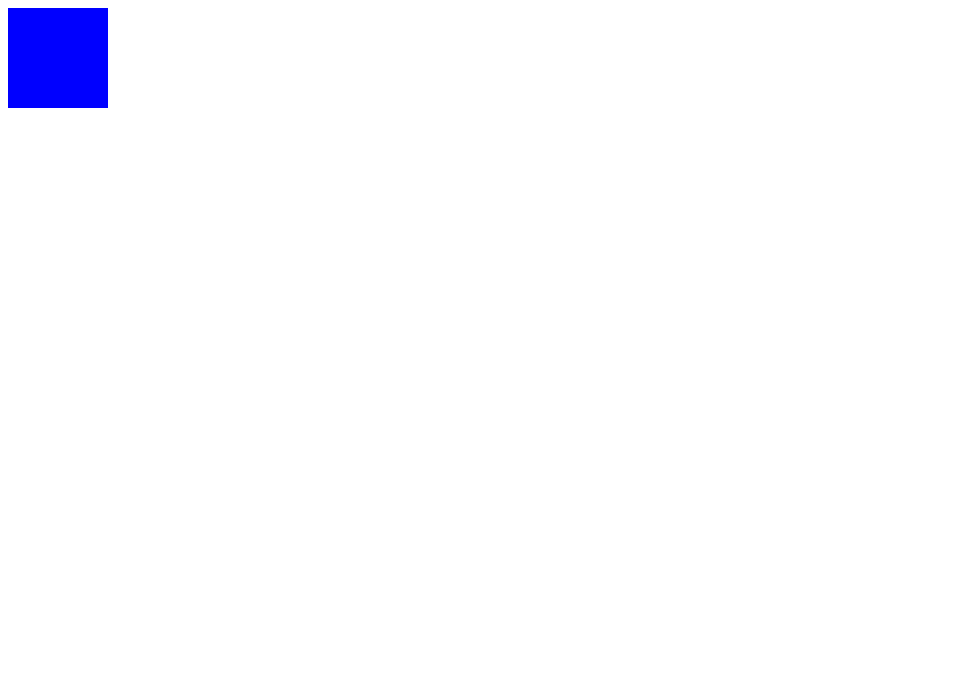
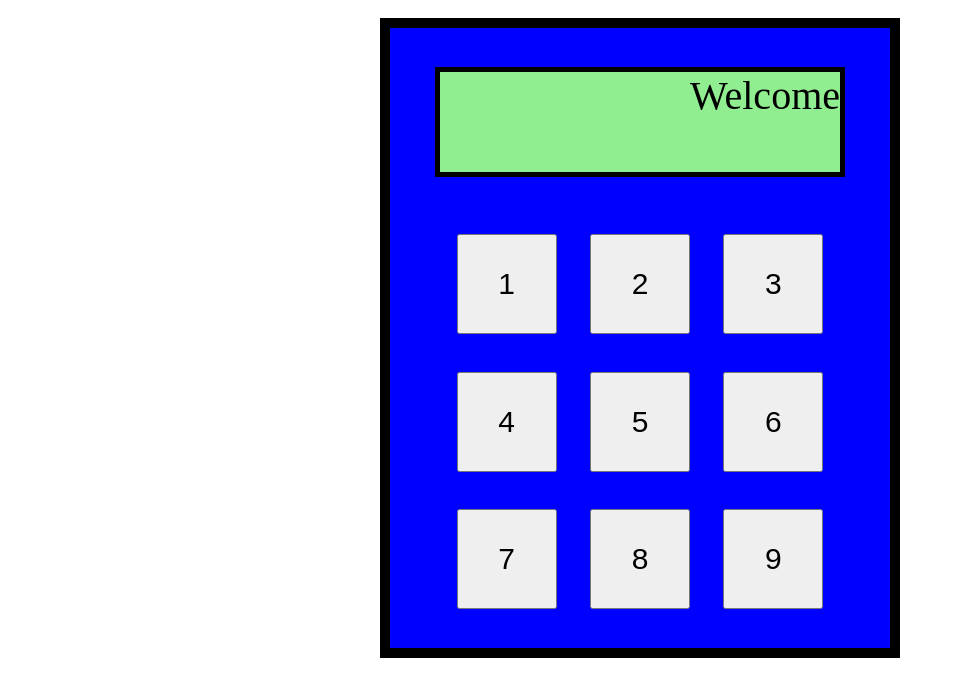
Before and after one commit to joshbean3/Foundations-Calculator, a plain HTML site: page index.html in a window 1280 px wide. Shown: the whole page, without its empty margins (0-955 px from the left). Drawn offline with Linux system fonts and the light colour scheme.

Commit message:
Update for calculator layout

```diff
--- a/index.html
+++ b/index.html
@@ -8,7 +8,23 @@
     <link rel = "stylesheet" href = "style.css">
 </head>
 <body>
-    <div id = "main"></div>
-
+    <div id = "main">
+        <div id = "calcDisplay">Welcome</div>
+        <div class = "buttonRow 1">
+            <button>1</button>
+            <button>2</button>
+            <button>3</button>
+        </div>
+        <div class = "buttonRow 2">
+            <button>4</button>
+            <button>5</button>
+            <button>6</button>
+        </div>
+        <div class = "buttonRow 3">
+            <button>7</button>
+            <button>8</button>
+            <button>9</button>
+        </div>
+    </div>
 </body>
 </html>
--- a/style.css
+++ b/style.css
@@ -1,5 +1,41 @@
+body {
+    display: flex;
+    flex-direction: row;
+    align-items: center;
+    justify-content: center;
+}
+
 #main {
+    display: flex;
+    flex-direction: column;
+    align-items: center;
+    justify-content: space-around;
     background-color: blue;
+    width: 500px;
+    height: 600px;
+    margin: 10px;
+    border: solid black 10px;
+    padding-bottom: 20px;
+}
+
+#calcDisplay {
+    width: 400px;
+    height: 100px;
+    margin: 20px 10px;
+    background-color: lightgreen;
+    border: black solid 5px;
+    font-size: 40px;
+    text-align: right;
+}
+
+.buttonRow {
+    width: 400px;
+    display: flex;
+    justify-content: space-around;
+}
+
+button {
+    height: 100px;
     width: 100px;
-    height: 100px;
+    font-size: 30px;
 }
```
